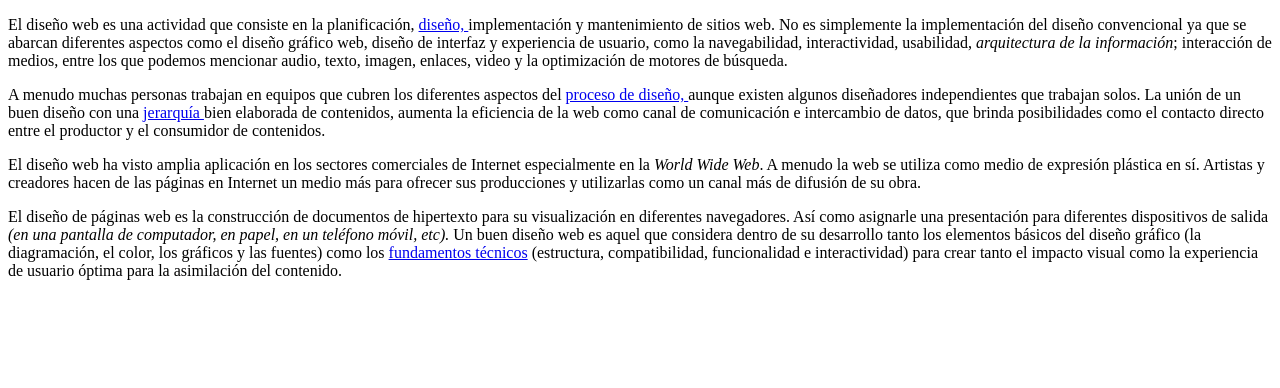
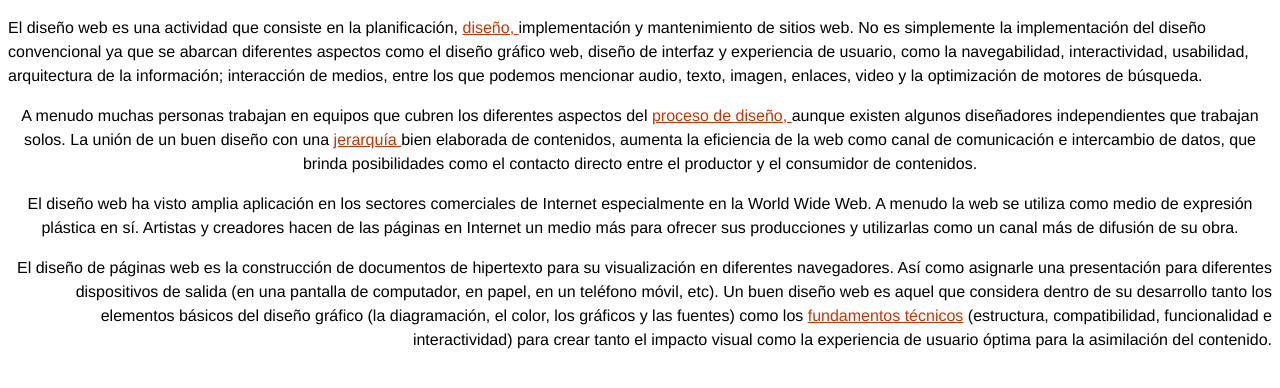
Before and after one commit to edmon0696/CSS-practica-en-clase, a website: page public_html/index.html in a window 1280 px wide. Drawn offline with Linux system fonts and the light colour scheme.

Commit message:
aplicando estilos al mi pagina

```diff
--- /dev/null
+++ b/public_html/estilos.css
@@ -0,0 +1,20 @@
+/*
+To change this license header, choose License Headers in Project Properties.
+To change this template file, choose Tools | Templates
+and open the template in the editor.
+*/
+/*
+    Created on : Jun 18, 2018, 7:35:23 PM
+    Author     : 00140469
+*/
+
+*{ font: 1em/1.5 Euphemia, Helvetica, sans-serif; }
+p{ color:black }
+
+#primero{ color: #336699; }
+a{ color: #CC3300; }
+
+.especial em{ background: #FFFFCC; padding: .1em; }
+
+.normal p {text-align: center;}
+.tercero p {text-align: right;}
--- a/public_html/index.html
+++ b/public_html/index.html
@@ -9,6 +9,7 @@ and open the template in the editor.
         <title>practicando estilos</title>
         <meta charset="UTF-8">
         <meta name="viewport" content="width=device-width, initial-scale=1.0">
+        <link href="estilos.css" rel="stylesheet" type="text/css"/>
     </head>
     <body>
         <body>
@@ -23,7 +24,7 @@ and open the template in the editor.
 <p>A menudo muchas personas trabajan en equipos que cubren los diferentes aspectos del <span><a href="#">proceso de diseño, </a> aunque existen algunos diseñadores independientes que trabajan solos. </span>
 La unión de un buen diseño con una <a href="#">jerarquía </a>bien elaborada de contenidos, aumenta la eficiencia de la web como canal de comunicación e intercambio de datos, que brinda posibilidades como el contacto directo entre el productor y el consumidor de contenidos. </p>
 <p>El diseño web ha visto amplia aplicación en los sectores comerciales de Internet especialmente en la <em class="especial">World Wide Web</em>. A menudo la web se utiliza como medio de expresión plástica en sí. Artistas y creadores hacen de las páginas en Internet un medio más para ofrecer sus producciones y utilizarlas como un canal más de difusión de su obra. </p>
-
+<div class="tercero">
 <p>El diseño de páginas web es la construcción de documentos de hipertexto para su visualización en diferentes navegadores. Así como asignarle una presentación para diferentes dispositivos de salida <em class="especial"> (en una pantalla de computador, en papel, en un teléfono móvil, etc). </em>
 Un buen diseño web es aquel que considera dentro de su desarrollo tanto los elementos básicos del diseño gráfico (la diagramación, el color, los gráficos y las fuentes) como los <a href="#">fundamentos técnicos</a> (estructura, compatibilidad, funcionalidad e interactividad) para crear tanto el impacto visual como la experiencia de usuario óptima para la asimilación del contenido. </p>
 
```
